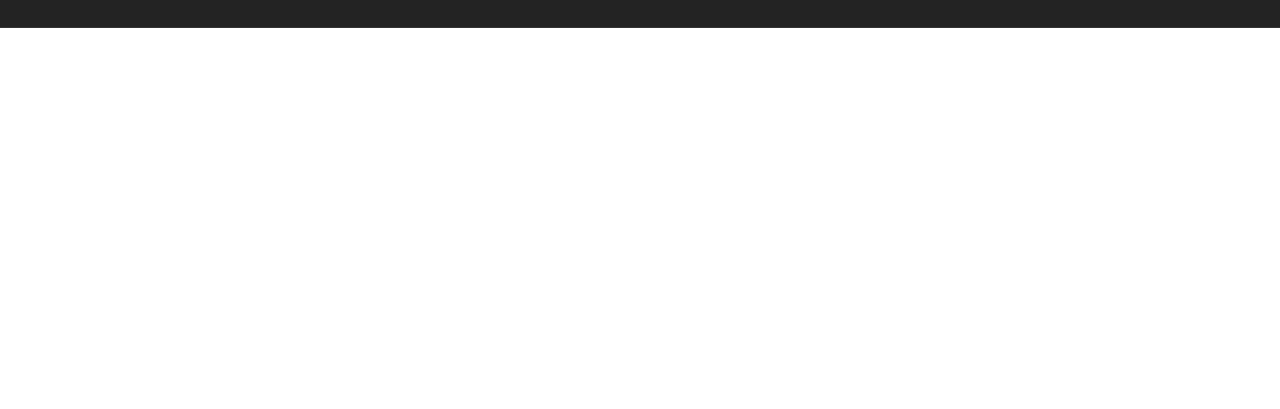
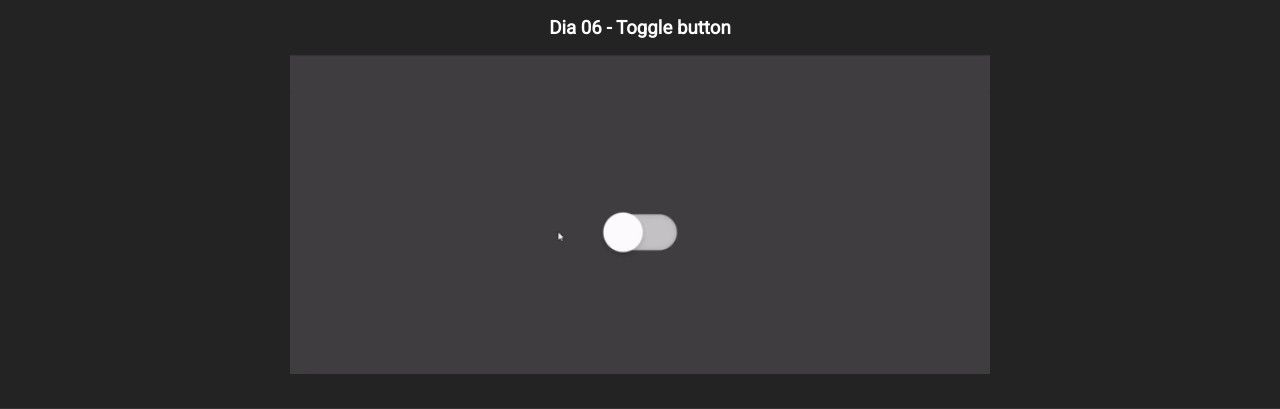
Before and after one commit to SilvioDiasJr/desafio-30diasdecss, a plain HTML site: page index.html in a window 1280 px wide. Shown: the part 2980-3389 px from the top of the page. Before the commit the page ends 3008 px from the top, so only its background shows below. Drawn offline with Linux system fonts and the light colour scheme.

Commit message:
adicionar o projeto do dia 06

```diff
--- a/index.html
+++ b/index.html
@@ -82,6 +82,12 @@
               <img src="Desafios/Dia 05/menu-tela-inteira.gif" alt="gif">
             </a>
           </div>
+          <div class="project">
+            <h3>Dia 06 - Toggle button</h3>
+            <a href="https://github.com/SilvioDiasJr/desafio-30diasdecss/tree/master/Desafios/Dia%2006">
+              <img src="Desafios/Dia 06/checkbox-animado.gif" alt="gif">
+            </a>
+          </div>
         </div>
       </div>
     </div>
```
